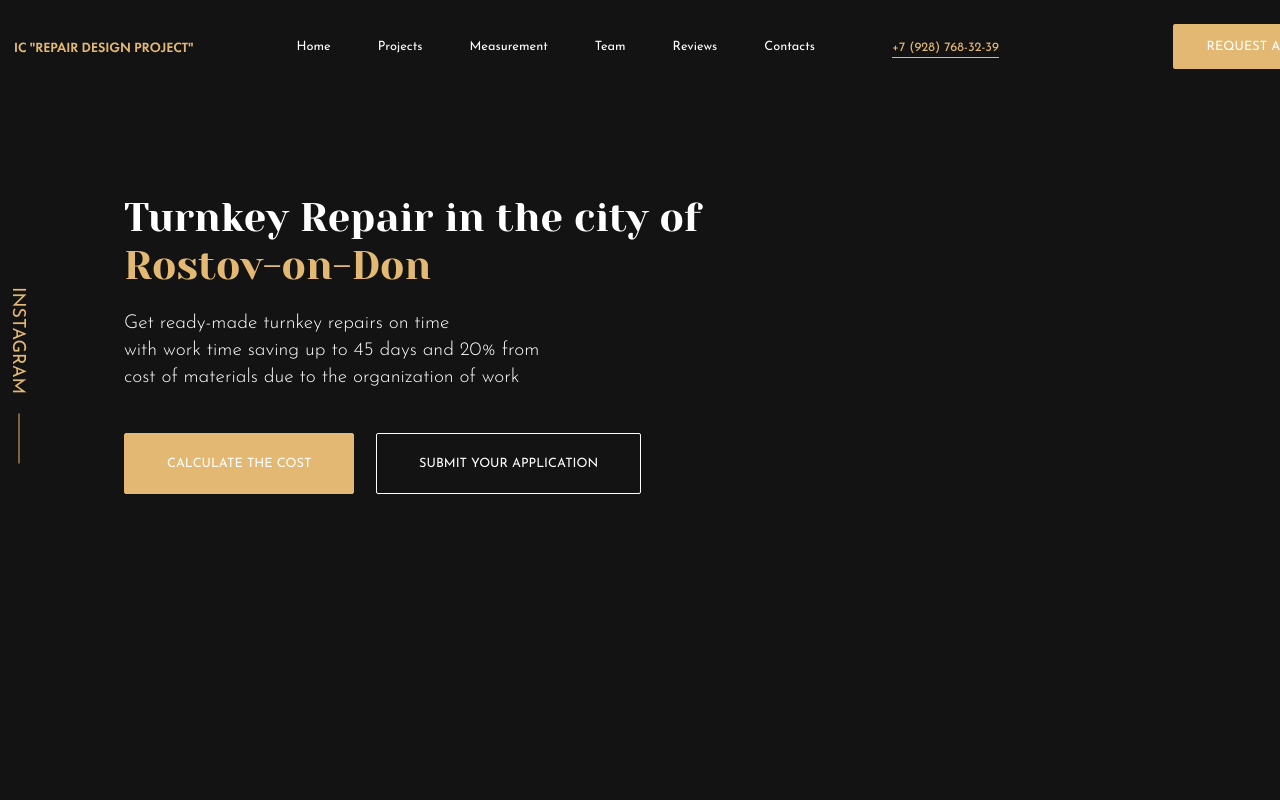
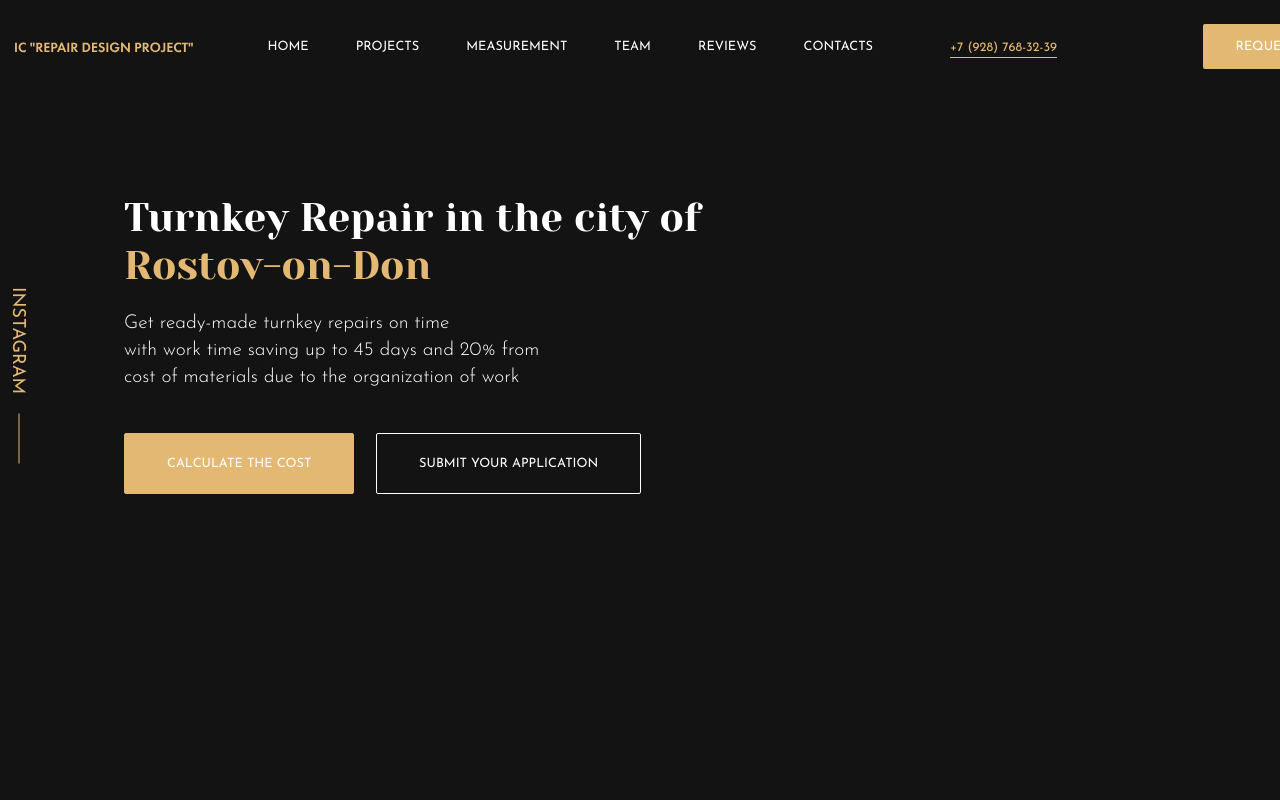
Before and after one commit to yehorich75/online-till, a website: page index.html in a window 1280 px wide. Shown: the top 800 px of the page. Drawn offline with nearby package versions, Linux system fonts and the light colour scheme.

Commit message:
header links uppercase

```diff
--- a/sass/components/_header.sass
+++ b/sass/components/_header.sass
@@ -19,6 +19,7 @@
             font-size: .8rem
             color: $color-white
             text-decoration: none
+            text-transform: uppercase
     &_phone
         color: $color-accent
         font-size: .8rem
--- a/sass/components/_hero.sass
+++ b/sass/components/_hero.sass
@@ -28,8 +28,8 @@
     &_content
         min-height: 707px
         background: $color-dark url(../img/img-hero.jpg) center no-repeat / cover
-        height: 100vh
-        min-height: 100vh
+        // height: 100vh
+        // min-height: 100vh
         width: 95vw
         &-inner
             margin: 194px 0 0 60px
```
Also changed, not shown: css/style.css, 1 other file.
